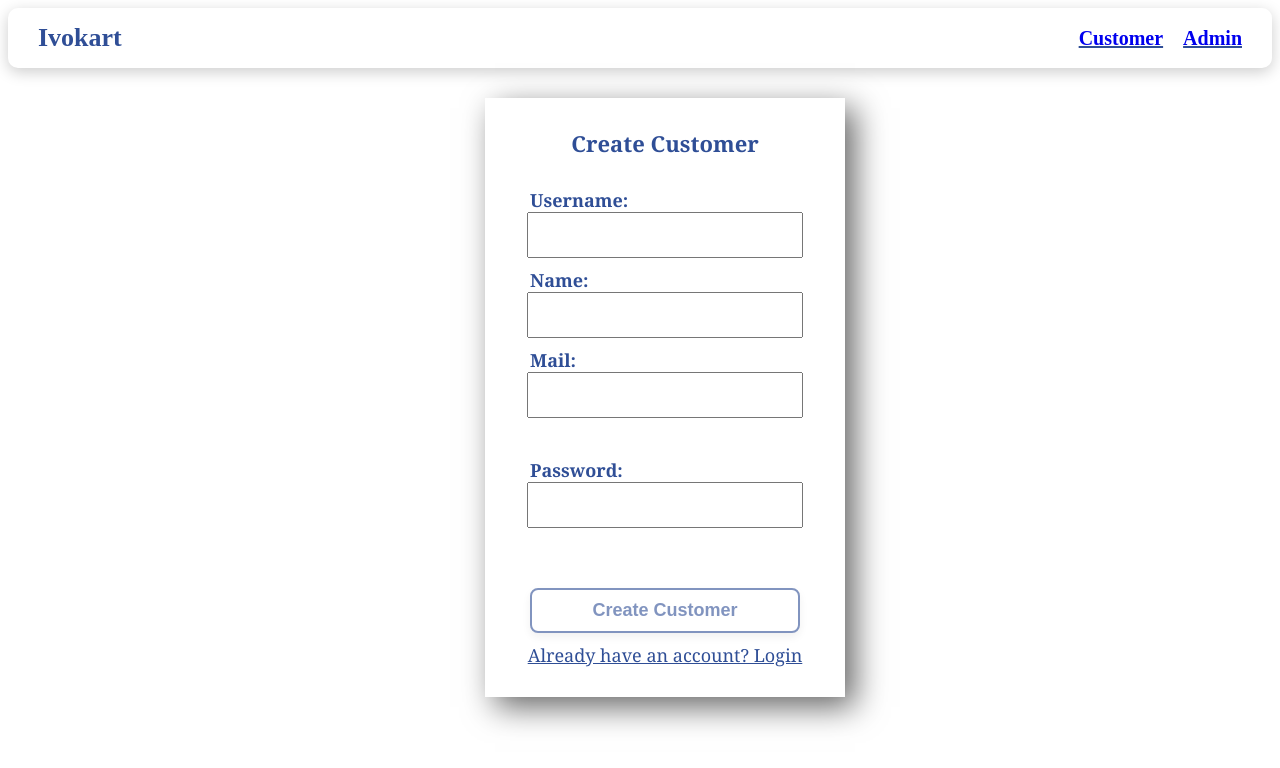
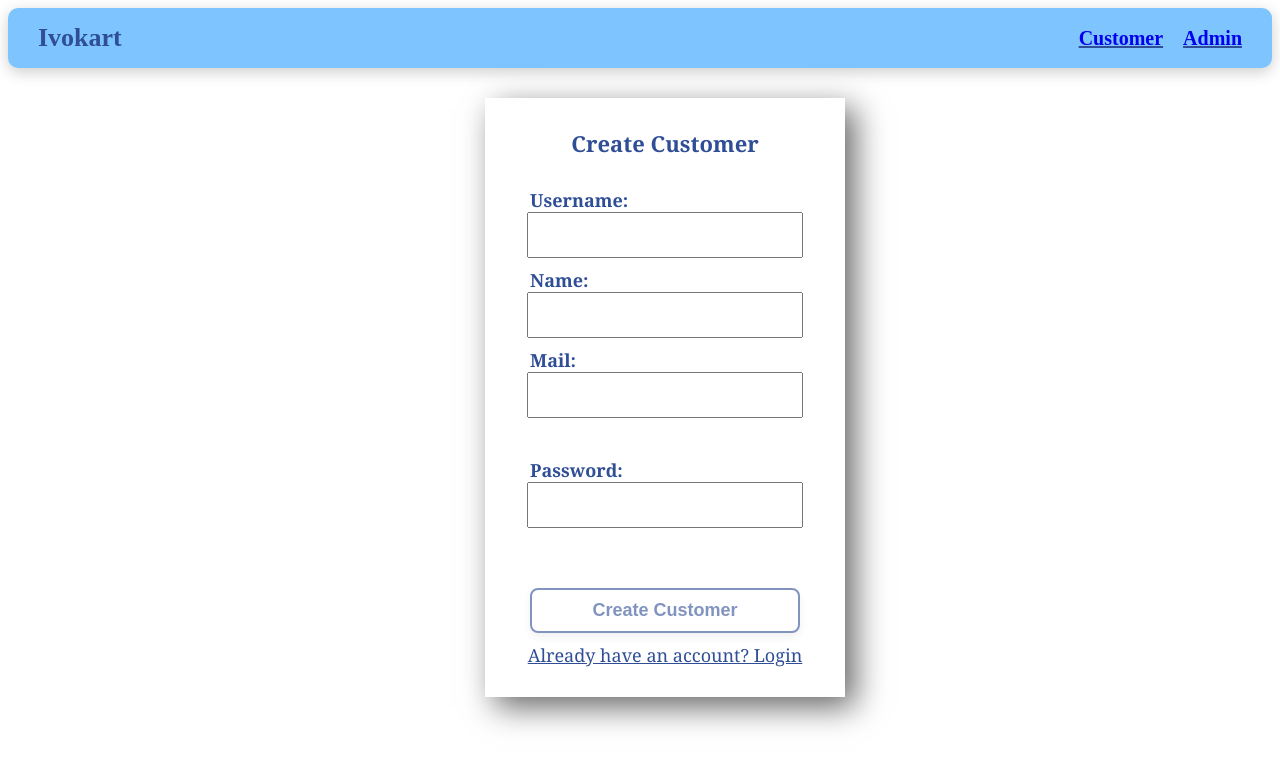
Before and after one commit to TusharBR/iVoyant, a React (Vite) app: page / in a window 1280 px wide. Shown: the top 768 px of the page. Built offline with nearby package versions, Linux system fonts and the light colour scheme.

Commit message:
improvementcss

```diff
--- a/src/styles/Adminmp.css
+++ b/src/styles/Adminmp.css
@@ -11,8 +11,8 @@ h2{
 
 .edit-btn
 {
-    border:1px solid red;
+
     padding: 5px;
-    background-color:#74b9ff;
+    background-color:#7fbcf9;
     cursor: pointer;
 }
--- a/src/styles/Navbar.css
+++ b/src/styles/Navbar.css
@@ -14,7 +14,7 @@
     justify-content: space-between;
     font-size: 20px;
     padding: 15px 30px;
-
+   background-color: rgb(126, 197, 255);
     border-radius: 10px;
     box-shadow: 0px 4px 15px rgba(0, 0, 0, 0.2);
     color: var(--dark-text);
```
